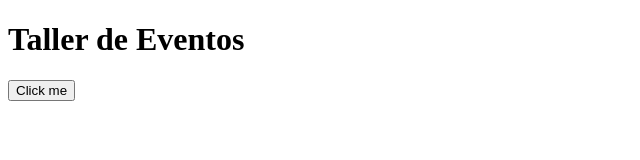
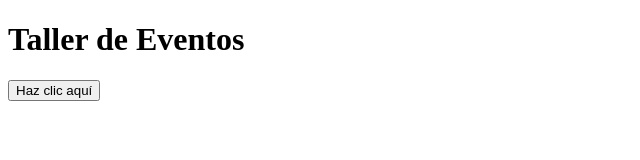
Before and after one commit to matiaspercoco/taller-eventos, a plain HTML site: page index.html in a window 1280 px wide. Shown: the full height of the page, 0-640 px from the left. Drawn offline with Linux system fonts and the light colour scheme.

Commit message:
Update index.html

```diff
--- a/index.html
+++ b/index.html
@@ -4,11 +4,11 @@
     <meta charset="UTF-8">
     <meta name="viewport" content="width=device-width, initial-scale=1.0">
     <title>Document</title>
-
+    <script src="script.js"></script>
 </head>
 <body>
     <h1>Taller de Eventos</h1>
-    <button onclick="myFunction()">Click me</button>
-     <script src="script.js"></script>
+    <button onclick="alert('Hola!')">Haz clic aquí</button>
+
 </body>
 </html>
```
